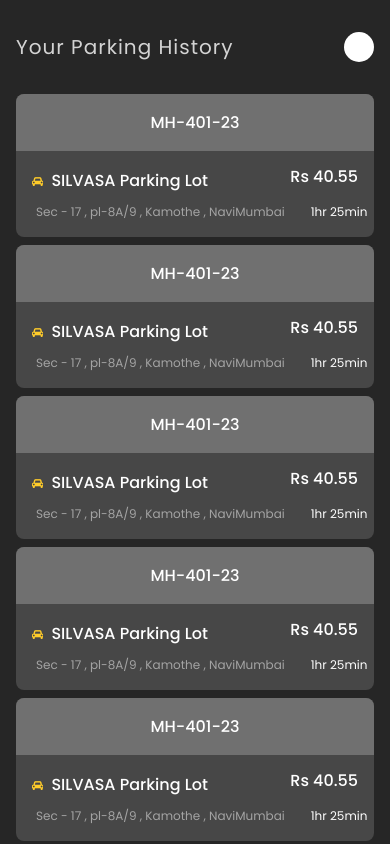
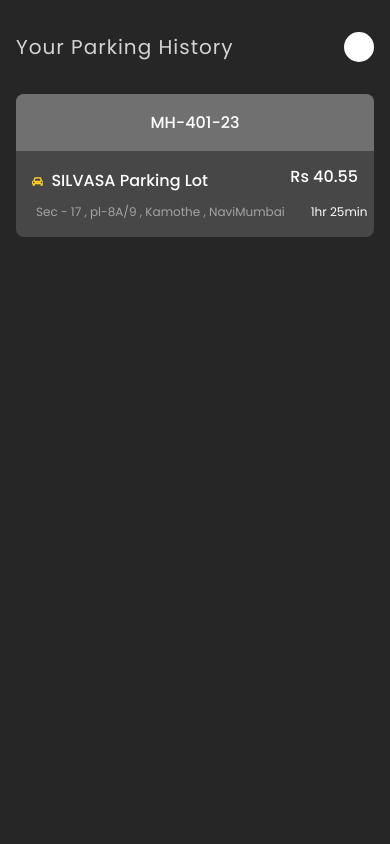
Before and after one commit to FindMyGarage/fmg.mobile, a React Native app: screen /ParkingHistory in a window 390 px wide. Shown: the top 844 px of the page. Built offline with nearby package versions, Linux system fonts and the light colour scheme.

Commit message:
parking history changed

```diff
--- a/screens/ParkingHistory.js
+++ b/screens/ParkingHistory.js
@@ -20,11 +20,6 @@ const ParkingHistory = () => {
         <View style={styles.profile}></View>
       </View>
       <View style={styles.parkinglist}>
-        <HistoryParking />
-        <HistoryParking />
-        <HistoryParking />
-        <HistoryParking />
-        <HistoryParking />
         <HistoryParking />
       </View>
     </SafeAreaView>
```
